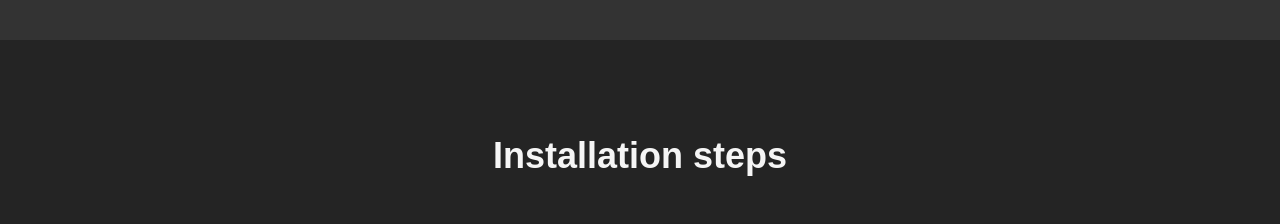
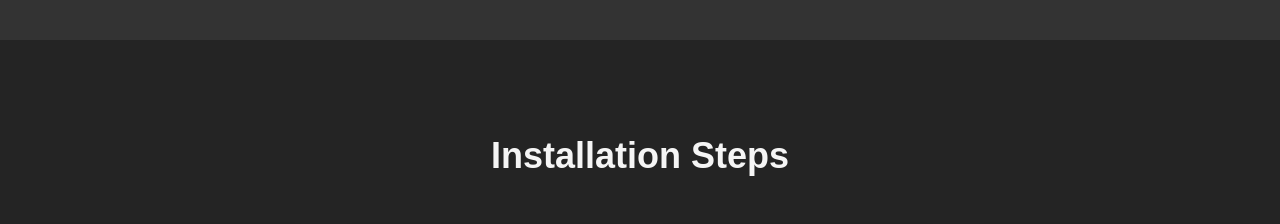
Before and after one commit to yusuken1121/Shin-Sational-PR, a Next.js app: page / in a window 1280 px wide. Shown: the part 1820-2044 px from the top of the page. Built offline with nearby package versions, Linux system fonts and the light colour scheme.

Commit message:
軽微な修正

```diff
--- a/src/app/_components/installation-steps.tsx
+++ b/src/app/_components/installation-steps.tsx
@@ -32,11 +32,11 @@ export function InstallationSteps() {
     <section className="flex items-center justify-center w-full h-full py-24 ">
       <div className="container px-4 md:px-6">
         <h2 className="text-3xl md:text-4xl font-bold text-center mb-12">
-          Installation steps
+          Installation Steps
         </h2>
         <div className="grid md:grid-cols-2 lg:grid-cols-4 gap-8">
           {steps.map((step) => (
-            <Card key={step.number} className="bg-zinc-800 border-zinc-700">
+            <Card key={step.number} className="bg-primary border-zinc-700">
               <CardContent className="p-6">
                 <div className="w-12 h-12 rounded-full bg-accent text-black flex items-center justify-center text-xl font-bold mb-4">
                   {step.number}
```
